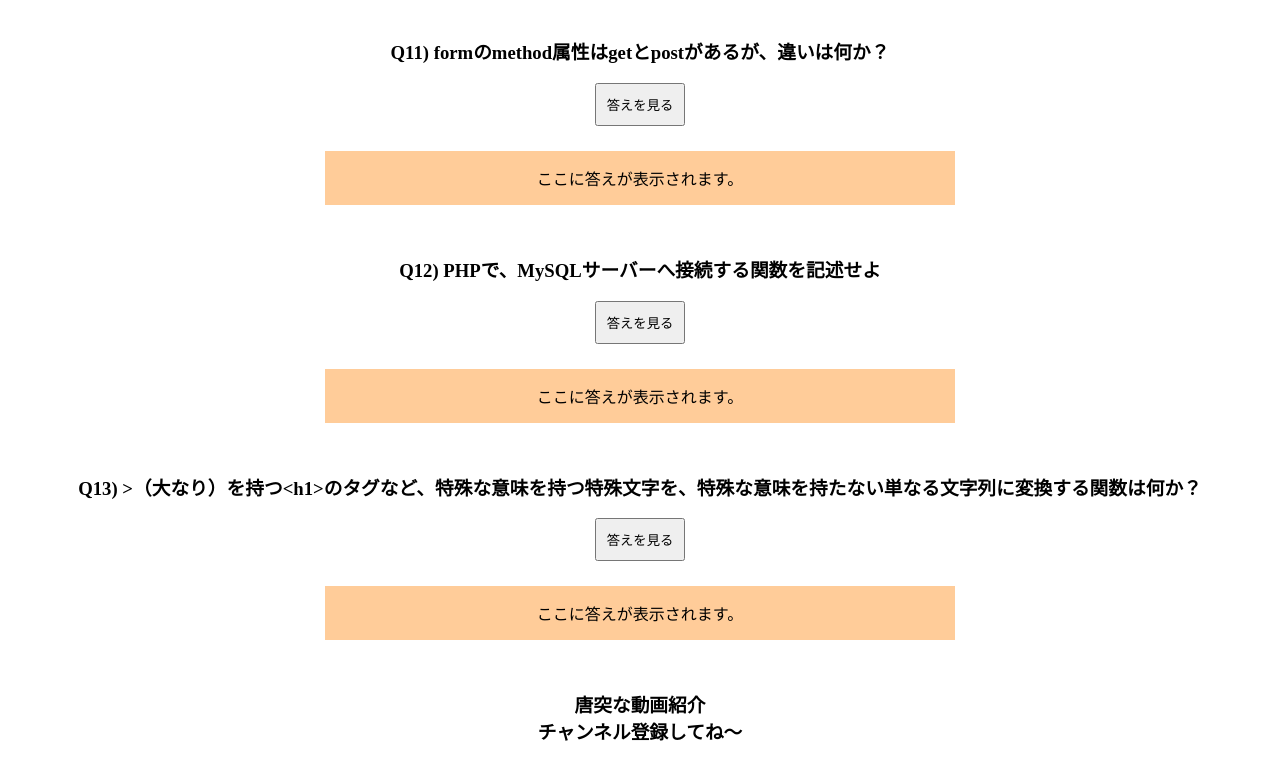
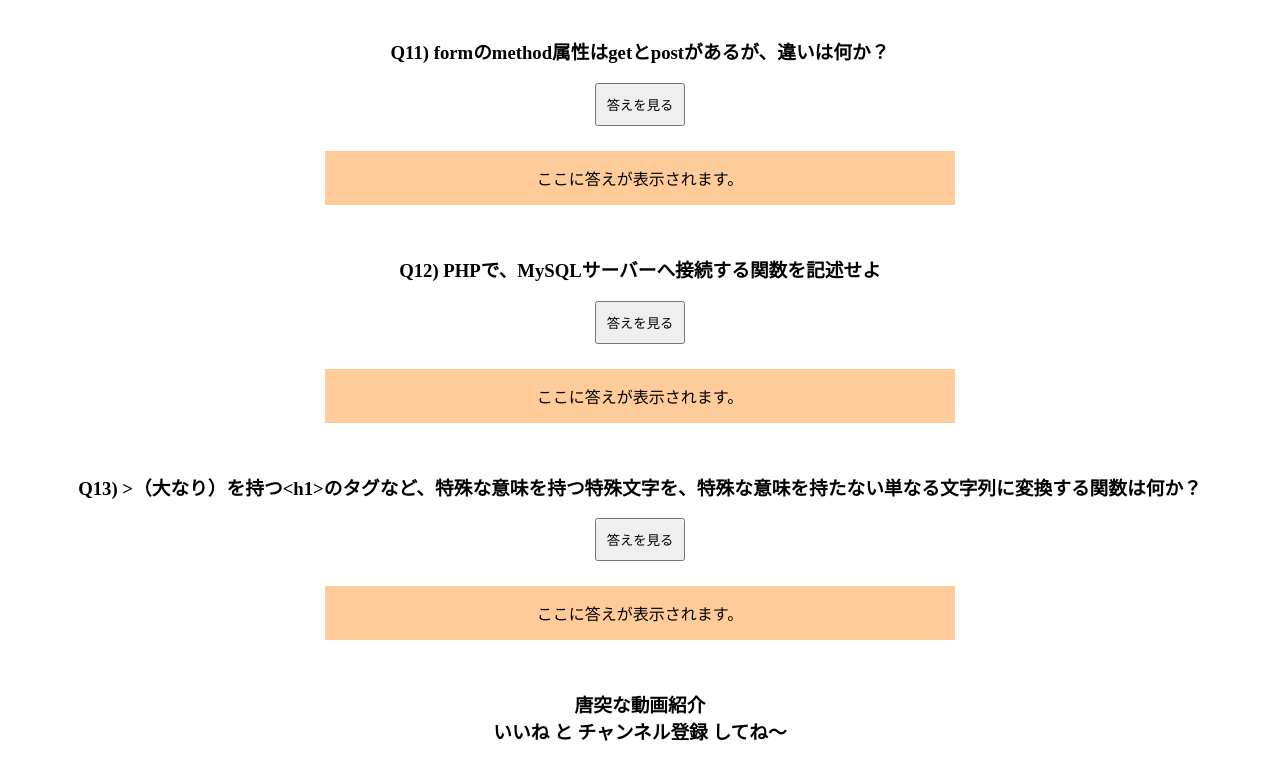
Before and after one commit to KyotoT/0106_php_test, a plain HTML site: page index.html in a window 1280 px wide. Shown: the part 2190-2950 px from the top of the page. Drawn offline with Linux system fonts and the light colour scheme; grey boxes are pictures that could not be loaded.

Commit message:
Update index.html

```diff
--- a/index.html
+++ b/index.html
@@ -100,7 +100,7 @@
 
   <section>
     <h3>唐突な動画紹介<br>
-    チャンネル登録してね〜</h3>
+    いいね と チャンネル登録 してね〜</h3>
     <p class="video">
       <iframe width="560" height="315" src="https://www.youtube.com/embed/xJHTyM44NWQ" frameborder="0" allow="accelerometer; autoplay; clipboard-write; encrypted-media; gyroscope; picture-in-picture" allowfullscreen></iframe>
     </p>
```
